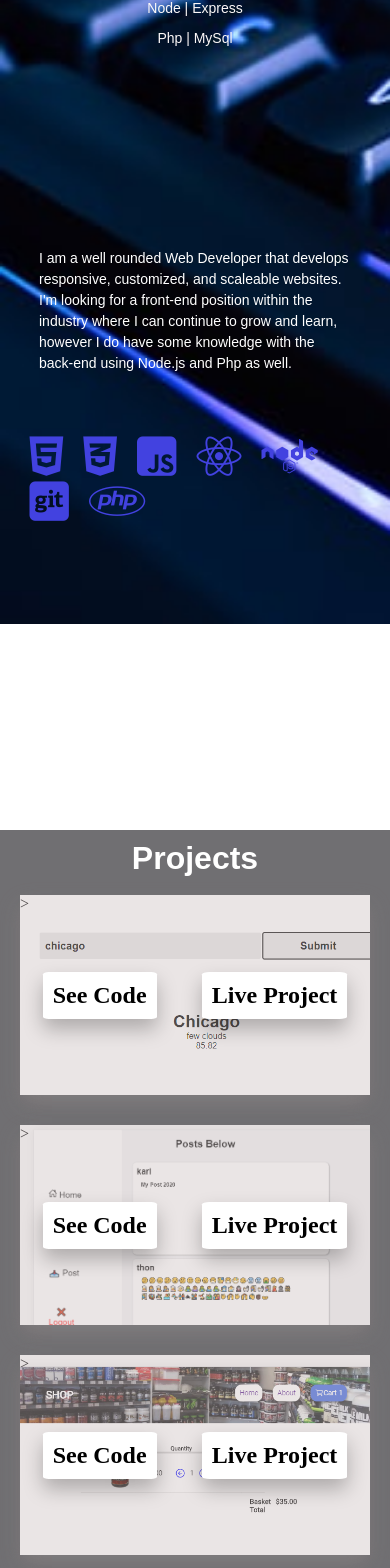
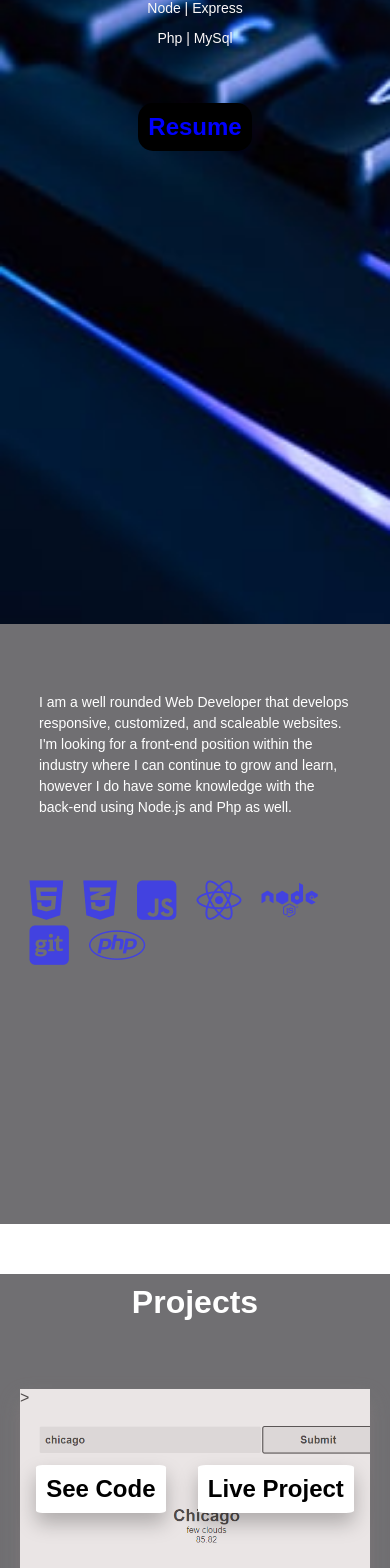
Before and after one commit to Joe-Powell/portfolio_react, a React (Create React App) app: page / in a window 390 px wide. Shown: the part 220-1788 px from the top of the page. Built offline with nearby package versions, Linux system fonts and the light colour scheme.

Commit message:
css changes and add resume link

```diff
--- a/src/components/Second.js
+++ b/src/components/Second.js
@@ -25,6 +25,9 @@ function Second() {
                     Php | MySql
                 </div>
             </div>
+            <a href='http://www.joe-powell.com/Resume2020.pdf' target="_blank">Resume</a>
+
+
 
         </div >
     )
--- a/src/css/style.css
+++ b/src/css/style.css
@@ -2,10 +2,11 @@
     padding:0;
     margin:0;
     box-sizing: border-box;
+
 }
 
 body {
-
+    font-family: sans-serif;
 }
 
 
@@ -24,7 +25,7 @@ body {
  padding-top: 50px;
  font-family: cursive;
  width: 100vw;
- height:100vh;
+ height:fit-content;
  text-align: left;
  font-size: 30px;
  color: rgb(252, 248, 248);
@@ -38,6 +39,25 @@ body {
 
 }
 
+.container2 a {
+    color: white;
+    text-decoration: none;
+    display: block;
+    padding:10px;
+    width: fit-content;
+    margin: 50px auto;
+
+    font-size: x-large;
+    font-weight: 600;
+    color: blue;
+    background-color: black;
+    border-radius: 15px;
+    transition: 2s;
+}
+
+.container2 a:hover {
+    color:gold;
+}
 
 
 
@@ -59,17 +79,17 @@ body {
 
 
 .container4 {
-
+    background: rgba(17, 16, 20, 0.6);
     height: 500px;
     width: 100vw;
-    margin-top:500px;
+
     padding: 8vh 0px;
     color:white;
     font-family: sans-serif;
 }
 
 .container4 p {
-    width:60%;
+    width:60vw;
     margin:0px auto;
     color:white;
     line-height: 1.5;
@@ -119,7 +139,7 @@ body {
     padding:50px;
     background: rgba(17, 16, 20, 0.6);
     margin: 50px auto;
-     display: flex;
+
      position: relative;
 }
 .container5 h1 {
@@ -137,19 +157,21 @@ body {
 .containProjects {
    display: flex;
     flex-wrap: wrap;
+  justify-content: center;
     margin: auto;
-    height: 800px;
-    max-width: 1000px;
+    height: fit-content;
+    width: fit-content;
 
 
 }
 
 .parent {
     position: relative;
-    z-index: 1;
+    z-index: 2;
     height: 280px;
     width: 450px;
-    margin: 15px auto;
+    margin: 15px;
+
 }
 
 
@@ -304,7 +326,7 @@ footer .copyright {
 
 
 
-
+                /*//////////////////////1050 AND bELOW //////////////////////////////// */
 
 
 @media screen and (max-width:1050px) {
@@ -320,45 +342,29 @@ footer .copyright {
     }
 
     .container4 p {
-        width:80%;
+        width:80vw;
     }
 
-    .containProjects {
-        display: flex;
-         flex-wrap: wrap;
-         margin: auto;
-         height: fit-content;
-         width:100vw;
-
-
-     }
 
 
 
     .parent {
-
-        height: 200px;
+         height: 200px;
         width: 350px;
-        margin: 15px auto;
+        margin: 15px 15px;
     }
 
     .overlay {
-
-        height: 200px;
-        width: 350px;
-
-
-
+      height: 200px;
+      width: 350px;
 
     }
 
     footer {
-
-       height:fit-content;
+      height:fit-content;
     }
 
     footer .copyright {
-
         width:fit-content;
         padding-right: 20px;
 
@@ -371,12 +377,12 @@ footer .copyright {
 
 
 
-
+    /*//////////////////////  550 AND bELOW //////////////////////////////// */
 
 @media screen and (max-width:550px) {
 
     .container2 {
-        height: 400px;
+        height: 100vh;
         color: white;
 
     }
@@ -416,6 +422,7 @@ footer .copyright {
     }
 
     .container4 p {
+        width : 80vw;
         font-size:14px;
     }
 
@@ -425,7 +432,7 @@ footer .copyright {
     }
 
     .container5 {
-        padding:50px 0px;
+        padding:100px 0px;
     }
 
     .parent {
```
